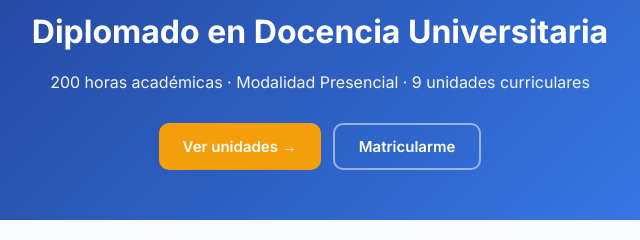
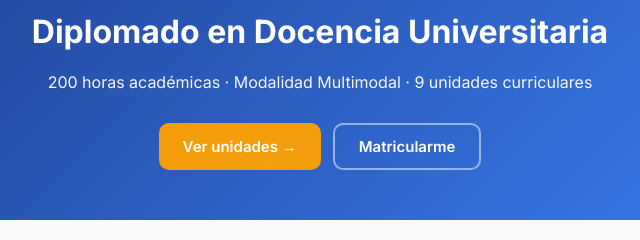
Before and after one commit to prosecucion966-prog/Aula-Virtual-UNES---Versi-n-inicial, a plain HTML site: page index.html in a window 1280 px wide. Shown: the part 173-413 px from the top of the page, 320-960 px from the left. Drawn offline with Linux system fonts and the light colour scheme.

Commit message:
Update index.html

```diff
--- a/index.html
+++ b/index.html
@@ -38,7 +38,7 @@
         <div class="hero">
             <span class="hero-badge">Vigencia 2026 · Acuerdo N° 0000737</span>
             <h2>Diplomado en Docencia Universitaria</h2>
-            <p>200 horas académicas · Modalidad Presencial · 9 unidades curriculares</p>
+            <p>200 horas académicas · Modalidad Multimodal · 9 unidades curriculares</p>
             <div id="heroAcciones" class="hero-acciones">
                 <button class="btn-hero" onclick="mostrarVista('unidades')">Ver unidades →</button>
                 <button class="btn-hero btn-hero-outline" id="btnRegistroHero">Matricularme</button>
```
